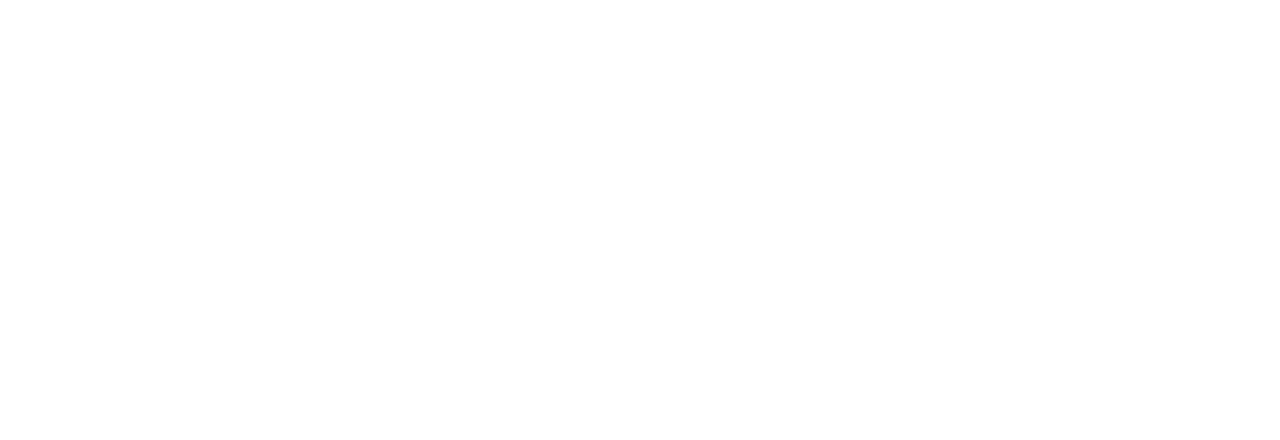
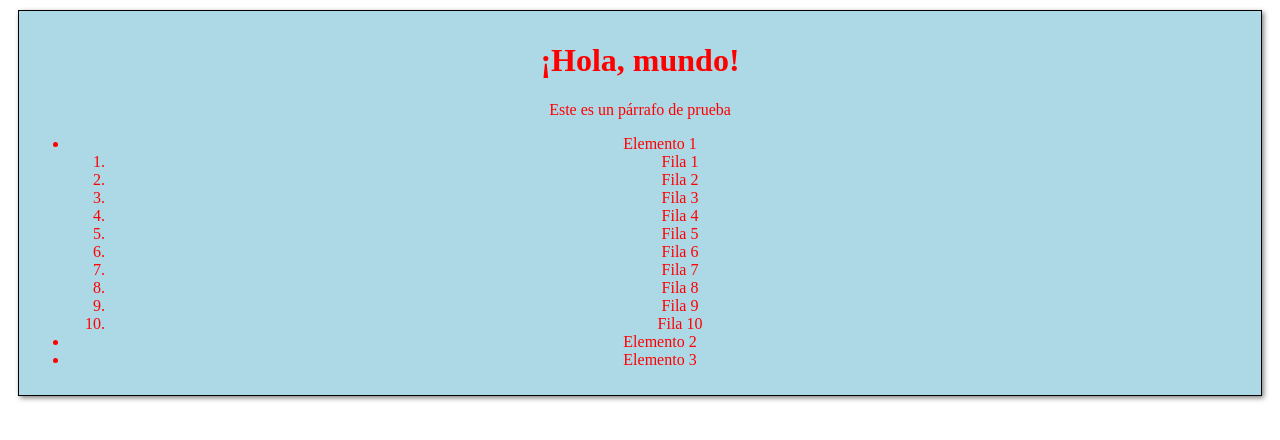
Before and after one commit to Vostrohub/vscode, a plain HTML site: page prueba.html in a window 1280 px wide. Drawn offline with Linux system fonts and the light colour scheme.

Commit message:
estube practicanco en freecodecamp

```diff
--- a/prueba.html
+++ b/prueba.html
@@ -2,11 +2,30 @@
 <html lang="en">
 <head>
     <meta charset="UTF-8">
-    <meta name="viewport" content="width=device-width, initial-scale=1.0">
-    <link rel="stylesheet" type="text/css" href="style.css">
+    <meta name="viewport" content="width=\, initial-scale=1.0">
+        <link rel="stylesheet" href="style.css">
     <title>Document</title>
 </head>
 <body>
-
+    <div>
+        <h1>¡Hola, mundo!</h1>
+        <p>Este es un párrafo de prueba</p>
+        <ul>
+            <li>Elemento 1</li>
+            <ol>
+                <li>Fila 1</li>
+                <li>Fila 2</li>
+                <li>Fila 3</li>
+                <li>Fila 4</li>
+                <li>Fila 5</li>
+                <li>Fila 6</li>
+                <li>Fila 7</li>
+                <li>Fila 8</li>
+                <li>Fila 9</li>
+                <li>Fila 10</li>
+            </ol>
+            <li>Elemento 2</li>
+            <li>Elemento 3</li>
+        </ul>
 </body>
 </html>
```
Also changed, not shown: vite.js (added, +10 -0 lines), cafeteria.html (added), img/a.gif (added), img/b.gif (added), img/bg.jpg (added), img/c.gif (added), imgpractica/beans.jpg (added), inventos.html (added), prueba.css (added), stiles.css (added).
